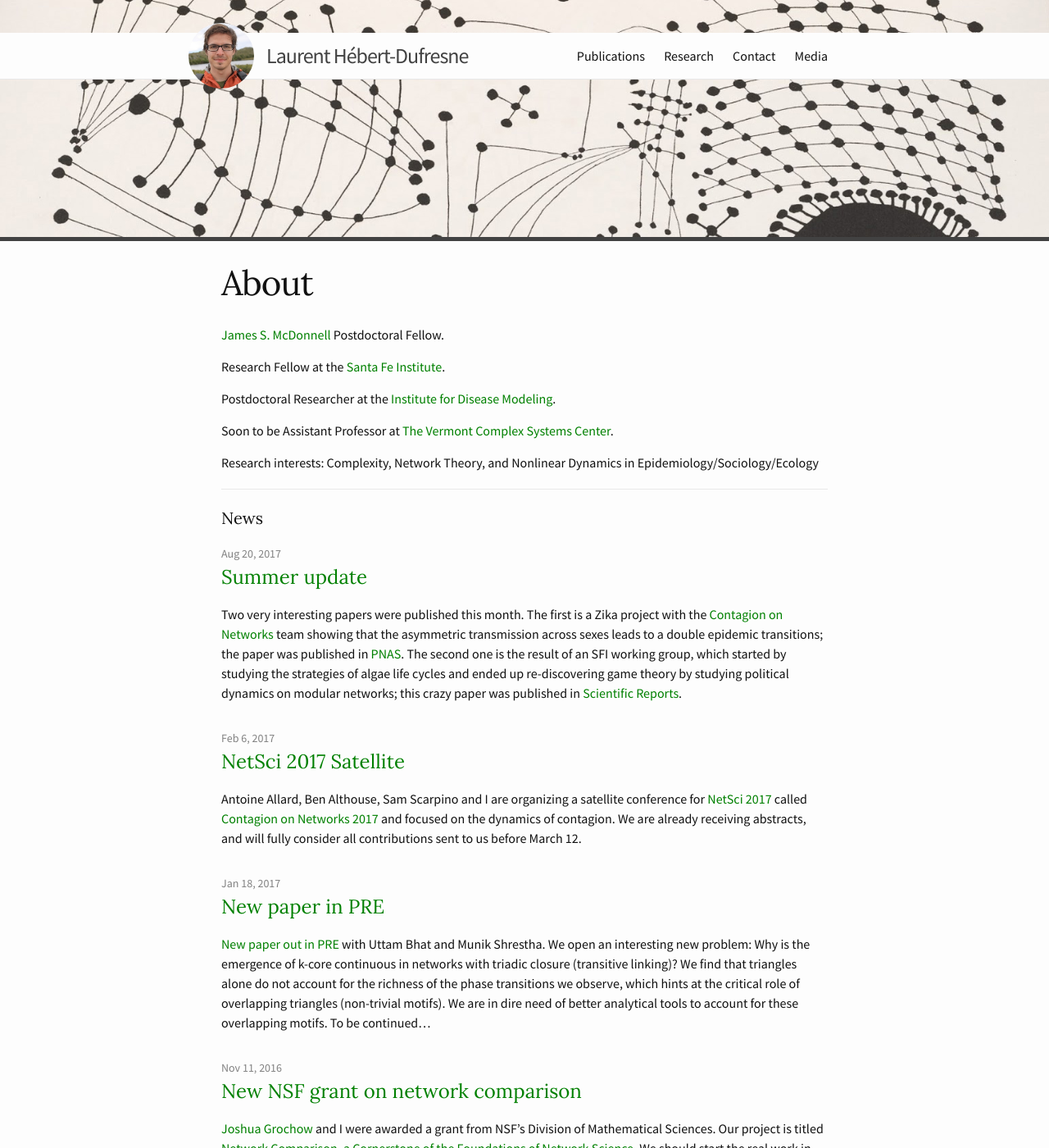
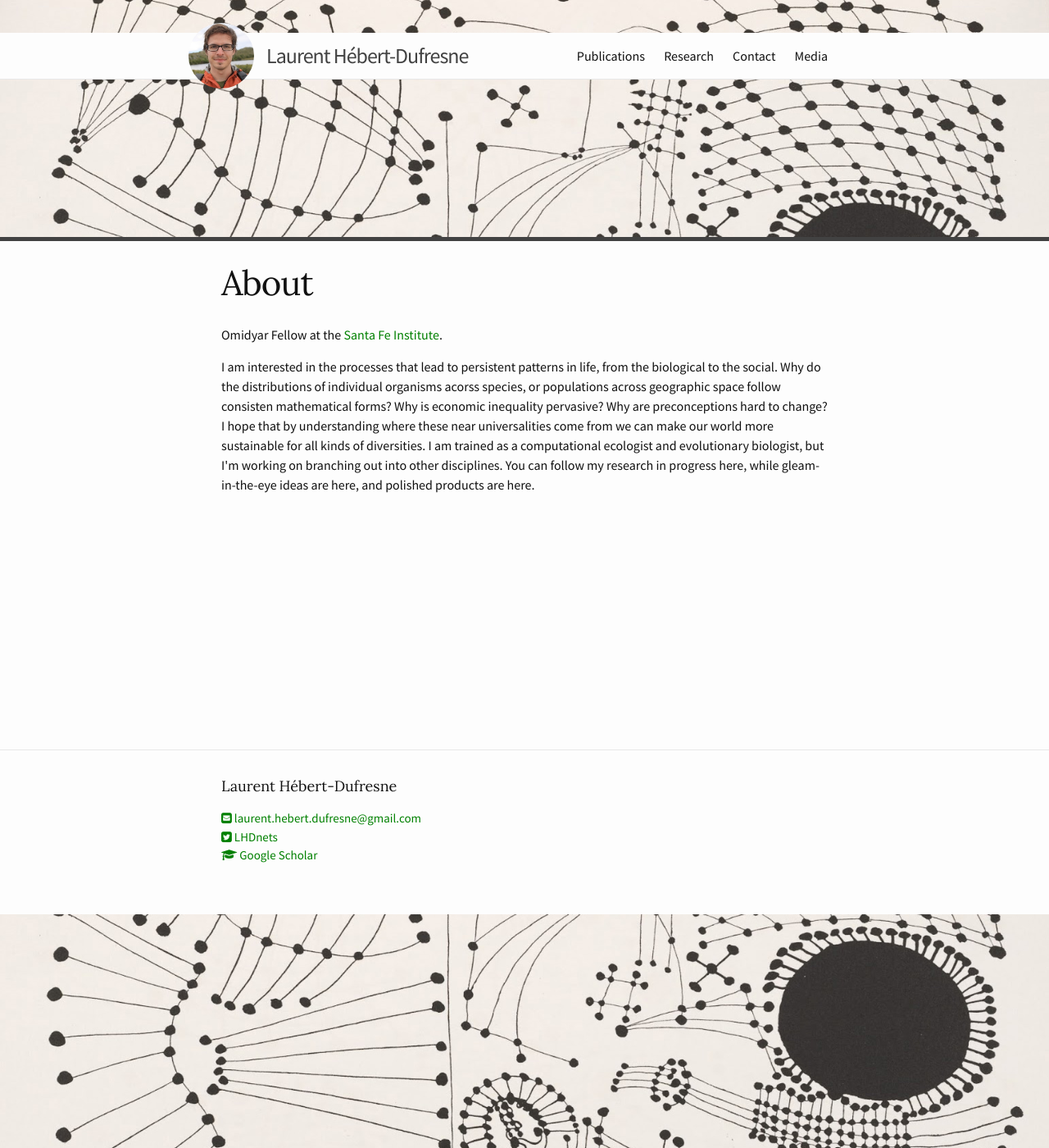
Before and after one commit to ajrominger/ajrominger.github.io, a Jekyll site: the page built from index.html, in a window 1280 px wide and 1400 px high. Shown: the whole window at 82% size. Built offline with Jekyll 4.4.1, drawn with Linux system fonts in a browser that asks for light colours; the list of posts is cut into pages by our own code; some of the changed text lies outside the part shown.

Commit message:
update to homepage

```diff
--- a/index.html
+++ b/index.html
@@ -9,13 +9,11 @@ layout: default
     <h1 class="post-title">About</h1>
   </header>
 
-    <p><a href="https://www.jsmf.org/" href="_blank">James S. McDonnell</a> Postdoctoral Fellow.</p>
-    <p>Research Fellow at the <a href="http://www.santafe.edu/" target="_blank">Santa Fe Institute</a>.</p>
-    <p>Postdoctoral Researcher at the <a href="http://idmod.org/" target="_blank">Institute for Disease Modeling</a>.</p>
-    <p>Soon to be Assistant Professor at <a href="http://www.vermontcomplexsystems.org/" target="_blank">The Vermont Complex Systems Center</a>.</p>
+    <p>Omidyar Fellow at the <a href="http://www.santafe.edu/" target="_blank">Santa Fe Institute</a>.</p>
 
-    <p>Research interests: Complexity, Network Theory, and Nonlinear Dynamics in Epidemiology/Sociology/Ecology</p>
+    <p>I am interested in the processes that lead to persistent patterns in life, from the biological to the social. Why do the distributions of individual organisms acorss species, or populations across geographic space follow consisten mathematical forms? Why is economic inequality pervasive? Why are preconceptions hard to change? I hope that by understanding where these near universalities come from we can make our world more sustainable for all kinds of diversities. I am trained as a computational ecologist and evolutionary biologist, but I'm working on branching out into other disciplines.  You can follow my research in progress here, while gleam-in-the-eye ideas are here, and polished products are here.</p>
 
+<!---
     <hr>
   {% endif %}
 
@@ -68,4 +66,6 @@ layout: default
   <hr>
 
   <p class="rss-subscribe"><a href="{{ "/feed.xml" | prepend: site.baseurl }}"><span class="fa fa-rss-square"></span>&nbsp;subscribe via RSS</a></p>
+-->
+
 </div>
```
